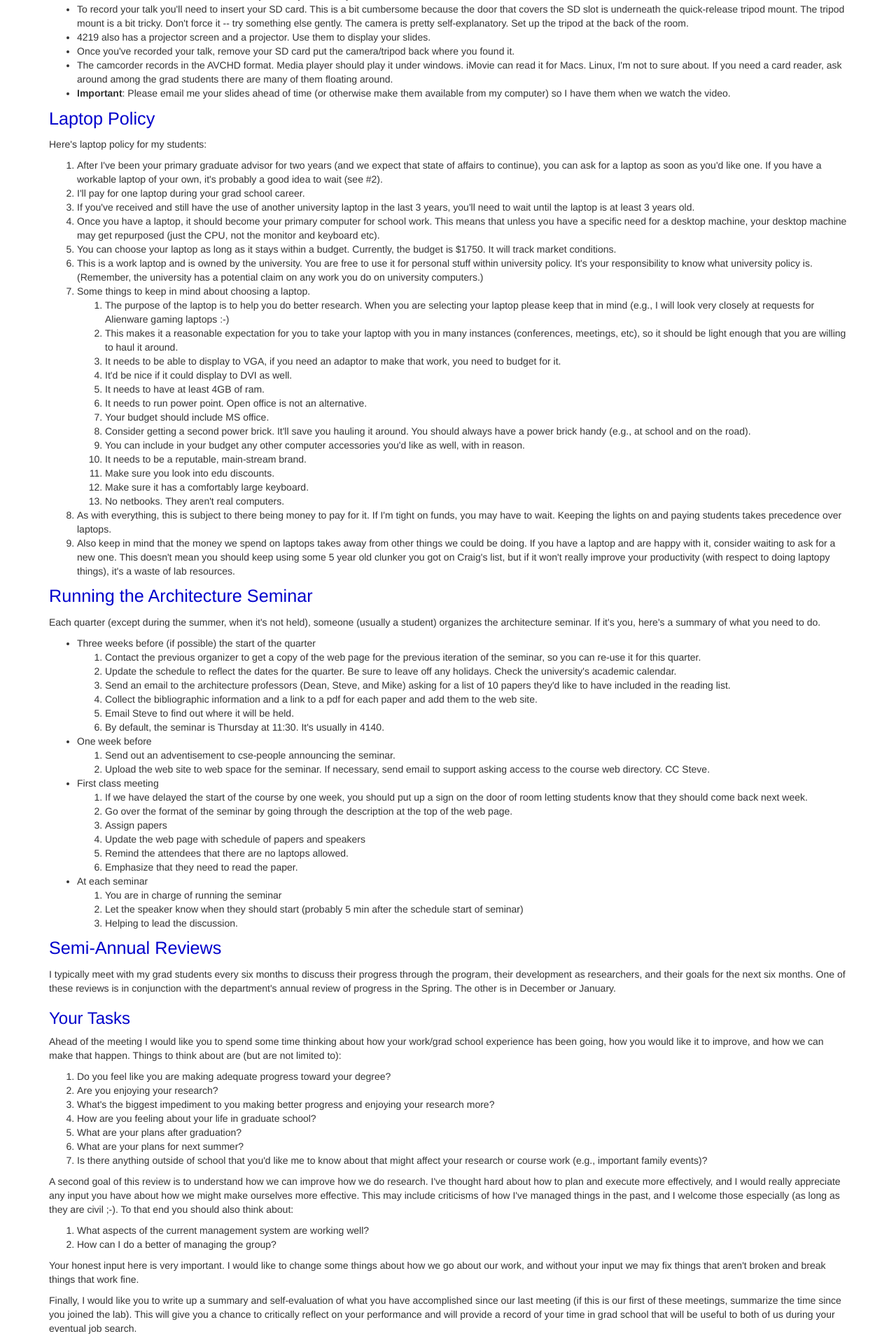
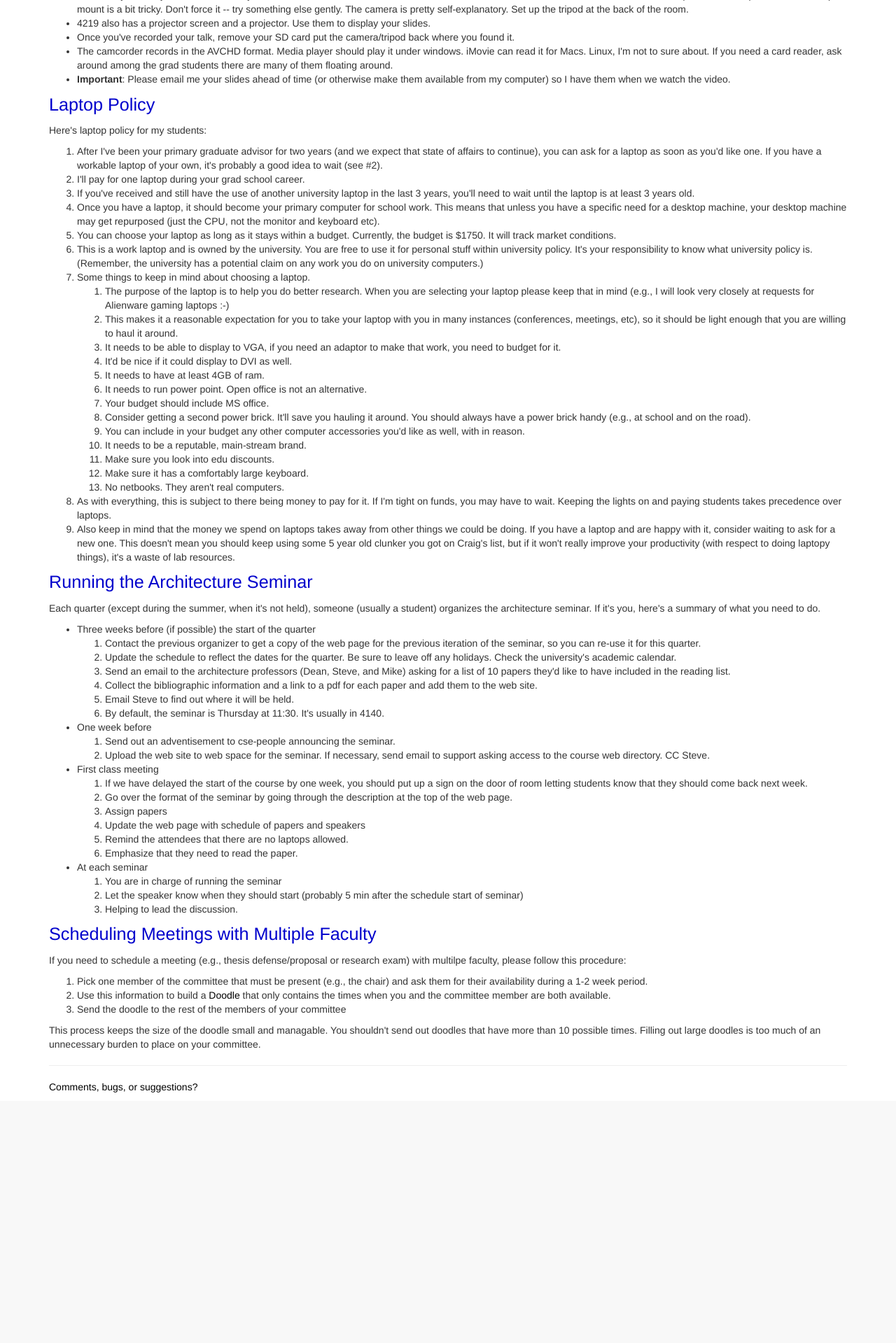
Before and after one commit to NVSL/smithers, a Python web app: template server/smithers/templates/html/Misc.jinja.html in a window 1280 px wide. Shown: the part 2520-4439 px from the top of the page at 70% size. After the commit the page ends 4081 px from the top, so only its background shows below. Run offline with Jinja, Linux system fonts and the light colour scheme; the template is opened without the code that fills it, so the values that code supplies are empty; some libraries are stand-ins or nearby versions.

Commit message:
support for submitting semiannual reviews

```diff
--- a/server/smithers/Student.py
+++ b/server/smithers/Student.py
@@ -679,10 +679,10 @@ def new_report(student):
 @student_ops.route('/weekly/<report_key>/update', methods=["POST", 'GET'])
 def update_report(report_key):
     student = Student.get_current_student()
-    return update_report(student, report_key)
+    return do_update_report(student, report_key)
 
 
-def update_report(student, report_key):
+def do_update_report(student, report_key):
 
     form = UpdateReportForm(request.form)
 
@@ -693,7 +693,7 @@ def update_report(student, report_key):
         read_only(form.previous_weekly_goals)
         read_only(form.progress_made)
         read_only(form.problems_encountered)
-        read_only(form.other_issues)
+        #read_only(form.other_issues)
 
         most_recent_report = Report.query(ancestor=student.key).order(-Report.created).get()
         if most_recent_report.key.urlsafe() != report_key:
--- a/server/smithers/templates/html/Misc.jinja.html
+++ b/server/smithers/templates/html/Misc.jinja.html
@@ -20,7 +20,6 @@
   <li><a href="#TapingTalks">Taping Talks</a></li>
   <li><a href="#Laptops">Laptop Policy</a></li>
   <li><a href="#Seminar">Running the architecture seminar</a></li>
-  <li><a href="#semiannual">Semi-Annual Reviews</a></li>
   <li><a href="#faculty">Scheduling Meetings With Multiple Faculty</li>
 </ul>
 <h2 ><a name="NSF" id="NSF"></a>NSF Fellowships</h2>
@@ -167,37 +166,6 @@ process, you will need to perform the following tasks (start early):</p>
       </ol>
   </li>
   </ul>
-<h2><a name="semiannual"></a>Semi-Annual Reviews</h2>
-<p>I typically meet with my grad students every six months to discuss their progress through the program, their development as researchers, and their goals for the next six months. One of these reviews is in conjunction with the department's annual review of progress in the Spring.  The other is in December or January.</p>
-<h3 >Your Tasks</h3>
-<p >Ahead of the meeting I would like you to spend some time thinking about how your work/grad school experience has been going, how you would like it to improve, and how we can make that happen.  Things to think about are (but are not limited to):</p>
-<ol>
-  <li> Do you feel like you are making adequate progress toward your degree?</li>
-  <li> Are you enjoying your research?</li>
-  <li> What's the biggest impediment to you making better progress and enjoying your research more?</li>
-  <li> How are you feeling about your life in graduate school?</li>
-  <li> What are your plans after graduation?</li>
-  <li> What are your plans for next summer?</li>
-  <li> Is there anything outside of school that you'd like me to know about that might affect your research or course work (e.g., important family events)?</li>
-</ol>
-<p>A second goal of this review is to understand how we can improve how we do research.  I've thought hard about how to plan and execute more effectively, and I would really appreciate any input you have about how we might make ourselves more effective.  This may include criticisms of how I've managed things in the past, and I welcome those especially (as long as they are civil ;-).  To that end you should also think about:</p>
-<ol>
-  <li> What aspects of the current management system are working well?</li>
-  <li> How can I do a better of managing the group?</li>
-</ol>
-<p>Your honest input here is very important.  I would like to change some things about how we go about our work, and without your input we may fix things that aren't broken and break things that work fine.</p>
-<p>Finally, I would like you to write up a summary and self-evaluation of what you have accomplished since our last meeting (if this is our first of these meetings, summarize the time since you joined the lab).  This will give you a chance to critically reflect on your performance and will provide a record of your time in grad school that will be useful to both of us during your eventual job search.<br />
-</p>
-<p> The write up should include (you do not need to write up the answers to the questions above):</p>
-<ol>
-  <li> A bulleted list of your key research accomplishments and activities.</li>
-  <li> A bulleted list of any other accomplishments and activities (TAing, etc.).</li>
-  <li> A section describing three things that you think you have done well in since the last meeting.  Be specific.</li>
-  <li> A section describing three things that you would like to do better between now and our next meeting.  Be specific, and provide concrete criteria for how you will evaluate your improvement.</li>
-  <li> An evaluation of how well you have address the items above from you previous write up.  Use the criteria you set for yourself.</li>
-</ol>
-<p>Please keep it to under 2 pages (if possible), and make sure it clearly written and free of grammatical errors and typos.  This should be an example of your most thoughtful work and best writing.  Make sure your name is at the top along with the date.</p>
-<p>Please email your write up to me as Word document (preferred) or text file <strong>at least two days before our meeting</strong>.  Use the subject &quot;[Semiannual Review] &lt;Your name&gt; &lt;4 digit year&gt;-&lt;2 digit month&gt;&quot; and the file name &quot;&lt;Your name&gt;-&lt;4 digit year&gt;-&lt;2 digit month&gt;-review.&lt;doc/txt&gt;&quot;. For instance: &quot;[Semiannual Review] Steven Swanson 2013-01&quot; and &quot;Steven Swanson-2013-01.doc&quot;. Be sure to save a copy for your records. </p>
 
 <h2><a name="faculty"></a>Scheduling Meetings with Multiple Faculty</h2>
 <p>If you need to schedule a meeting (e.g., thesis defense/proposal or research exam) with multilpe faculty, please follow this procedure:</p>
--- a/server/smithers/templates/smithers_page.jinja.html
+++ b/server/smithers/templates/smithers_page.jinja.html
@@ -155,6 +155,7 @@ novalidate=False) %}
                         {{ resource("travel.html", "Travel")}}
                         {{ resource("Vacation.html", "Time off")}}
                         {{ resource("internships.html", "Internships")}}
+                        {{ resource("semiannual.html", "Semiannual Reviews")}}
                         {{ resource("Misc.html", "Misc")}}
                     </ul>
                 </li>
```
Also changed, not shown: server/smithers/templates/html/semiannual.jinja.html (added, +37 -0 lines).
